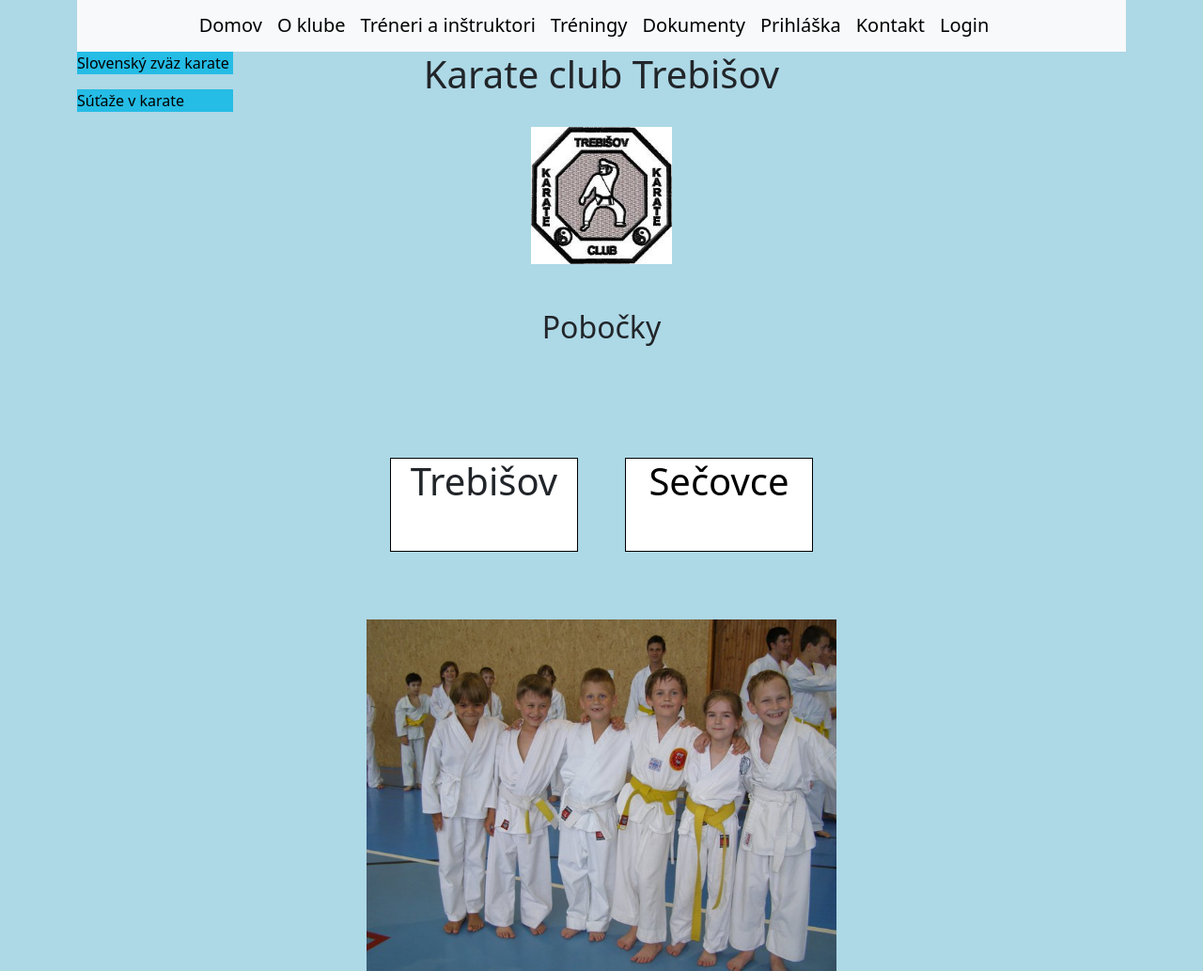
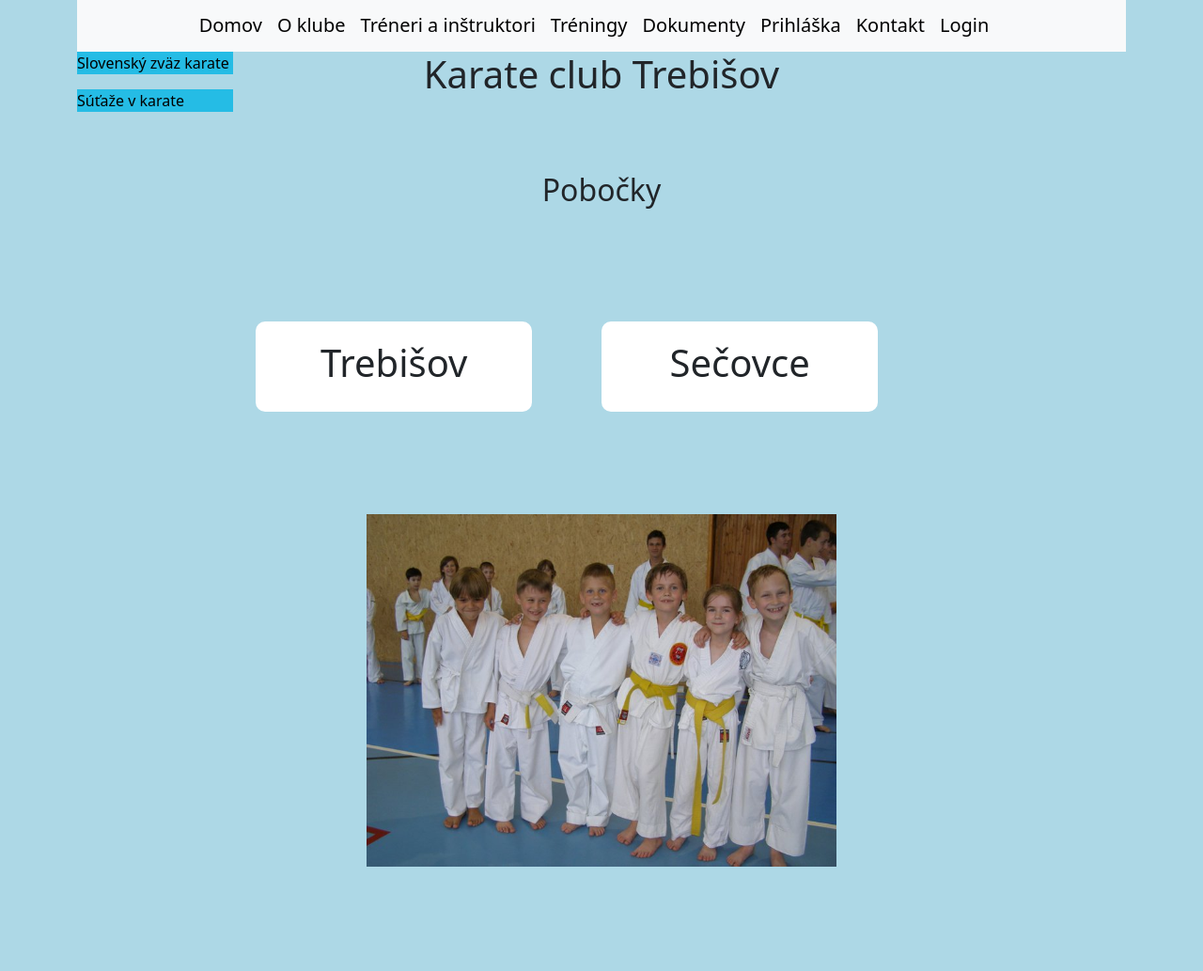
Before and after one commit to jarocomp/karatetv, a Django app: page / in a window 1280 px wide. Shown: the part 130-1163 px from the top of the page at 94% size. After the commit the page ends 1052 px from the top, so only its background shows below. Run offline with Django 5.2, Linux system fonts and the light colour scheme.

Commit message:
pobocky added

```diff
--- a/karateweb/karatetv/static/css/karatetv.css
+++ b/karateweb/karatetv/static/css/karatetv.css
@@ -36,10 +36,20 @@ body {
 
  .clubs{
     display: flex;
-    justify-content: center;
+    justify-content: space-between;
     margin-top: 120px;
 
 
+
+   }
+
+   .city-col{
+   flex-basis: 40%;
+   background: white;
+   border-radius: 10px;
+   margin-bottom: 5%;
+   padding: 20px 12px;
+   box-sizing: border-box;
 
    }
 
@@ -61,10 +71,7 @@ body {
   display: inline-block;
   margin-left: 50px;
  }
-.secovce  a {
-  text-decoration: none;
-  color: black;
-}
+
 trebisov h1{
     margin: 0;
     padding: 0;
@@ -114,3 +121,11 @@ trebisov h1{
     width: 100%;
     background-color: #25bce5;
   }
+
+  .aside {
+    position: relative;
+    float:left;
+    width:170px;
+    top: 0px;
+    bottom: 0px;
+  }
--- a/karateweb/karatetv/templates/karatetv/domov.html
+++ b/karateweb/karatetv/templates/karatetv/domov.html
@@ -5,16 +5,16 @@
 {% block content %}
 <h1>Karate club Trebišov</h1>
 </br>
-<center><img src="{% static 'images/karatetv_logo.jpg'  %}" alt="logo" width="150", hight="1500" ></center>
+
 </br></br>
 <h2>Pobočky </h2>
     <div class=clubs>
-     <div class="trebisov">
+     <div class="city-col">
       <a class="navbar-brand" href="{% url 'trebisov' %} "><h1>Trebišov</h1></a>
-        </div>
+    </div>
 
 
-    <div class="secovce">
+    <div class="city-col">
         <a class="navbar-brand" href="{% url 'post_list_se' %} "><h1>Sečovce</h1>
      </div>
     </div>
```
Also changed, not shown: karateweb/db.sqlite3, karateweb/media/images/Vianoce3.jpg (added).
